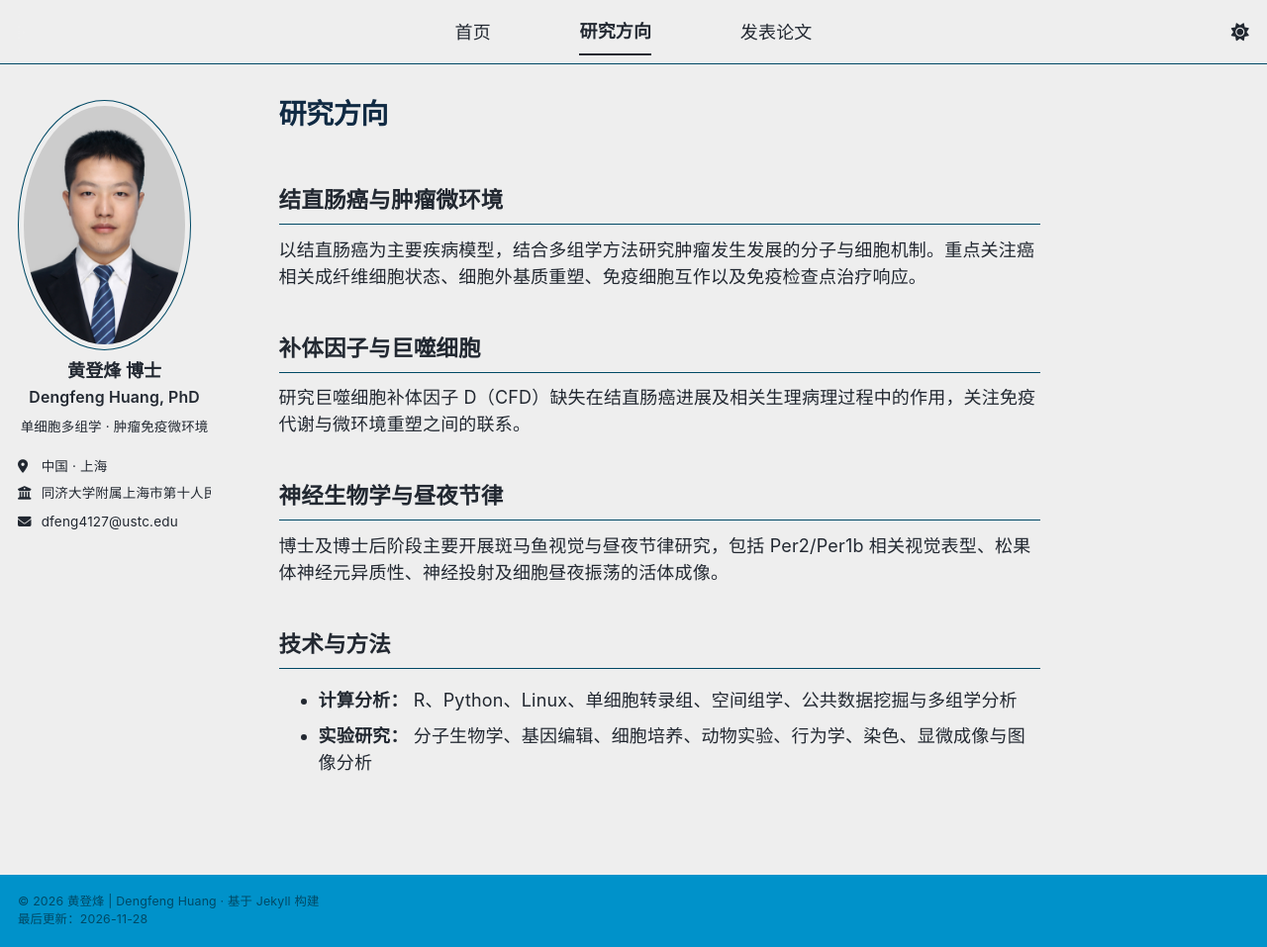
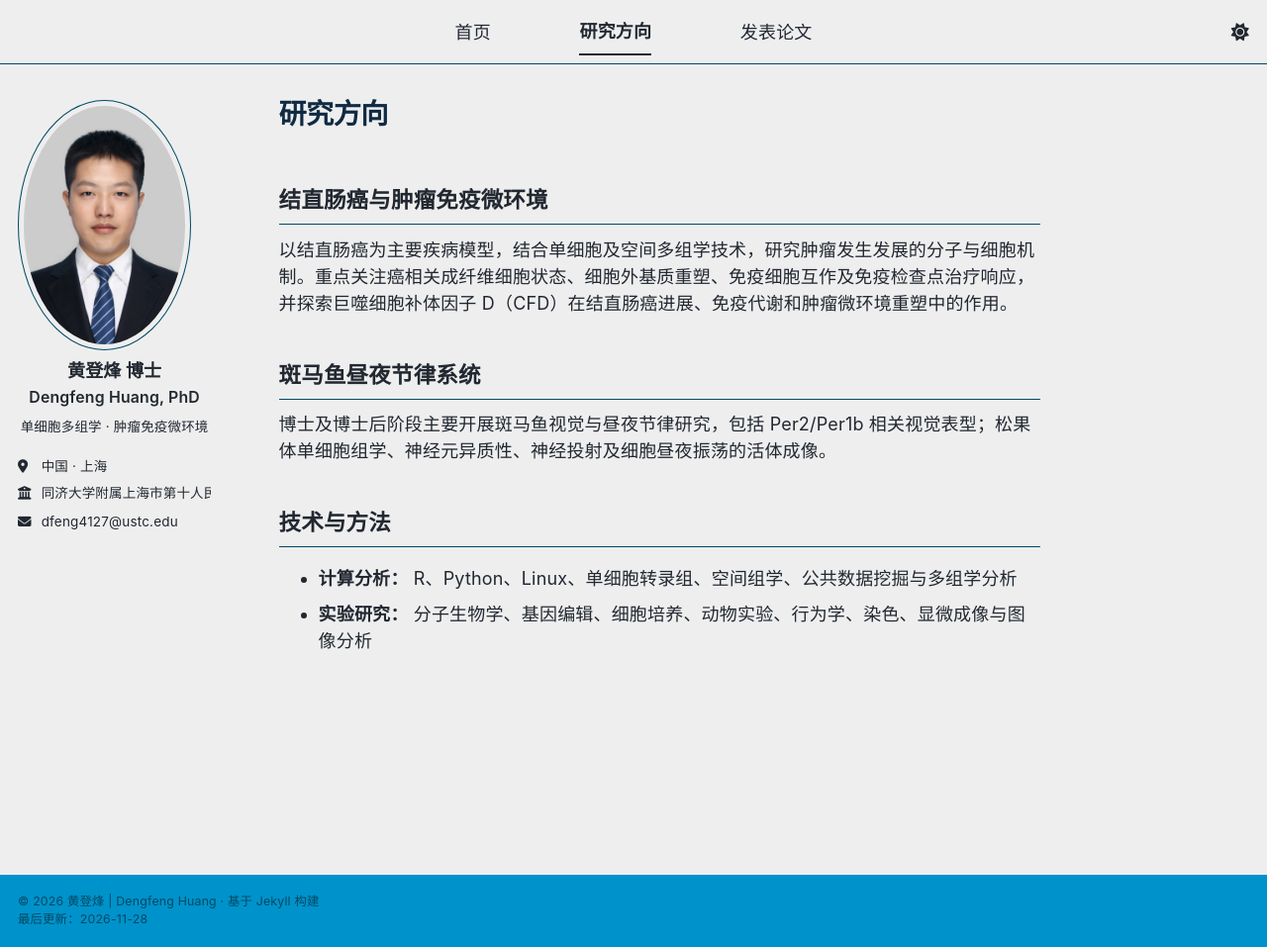
Before and after one commit to dfeng269/dfeng269.github.io, a Jekyll site: the page built from _pages/research.md, in a window 1280 px wide and 957 px high. Shown: the whole window at 99% size. Built offline with Jekyll 4.4.1, drawn with Linux system fonts in a browser that asks for light colours; a style sheet for code colours, icons or effects is not loaded.

Commit message:
Update research.md

```diff
--- a/_pages/research.md
+++ b/_pages/research.md
@@ -6,18 +6,13 @@ author_profile: true
 description: "黄登烽的研究方向：结直肠癌与肿瘤微环境、单细胞转录组、空间组学、补体因子与巨噬细胞、神经生物学与昼夜节律。"
 ---
 
-## 结直肠癌与肿瘤微环境
+## 结直肠癌与肿瘤免疫微环境
 
-以结直肠癌为主要疾病模型，结合多组学方法研究肿瘤发生发展的分子与细胞机制。重点关注癌相关成纤维细胞状态、细胞外基质重塑、免疫细胞互作以及免疫检查点治疗响应。
+以结直肠癌为主要疾病模型，结合单细胞及空间多组学技术，研究肿瘤发生发展的分子与细胞机制。重点关注癌相关成纤维细胞状态、细胞外基质重塑、免疫细胞互作及免疫检查点治疗响应，并探索巨噬细胞补体因子 D（CFD）在结直肠癌进展、免疫代谢和肿瘤微环境重塑中的作用。
 
+## 斑马鱼昼夜节律系统
 
-## 补体因子与巨噬细胞
-
-研究巨噬细胞补体因子 D（CFD）缺失在结直肠癌进展及相关生理病理过程中的作用，关注免疫代谢与微环境重塑之间的联系。
-
-## 神经生物学与昼夜节律
-
-博士及博士后阶段主要开展斑马鱼视觉与昼夜节律研究，包括 Per2/Per1b 相关视觉表型、松果体神经元异质性、神经投射及细胞昼夜振荡的活体成像。
+博士及博士后阶段主要开展斑马鱼视觉与昼夜节律研究，包括 Per2/Per1b 相关视觉表型；松果体单细胞组学、神经元异质性、神经投射及细胞昼夜振荡的活体成像。
 
 ## 技术与方法
 
```
